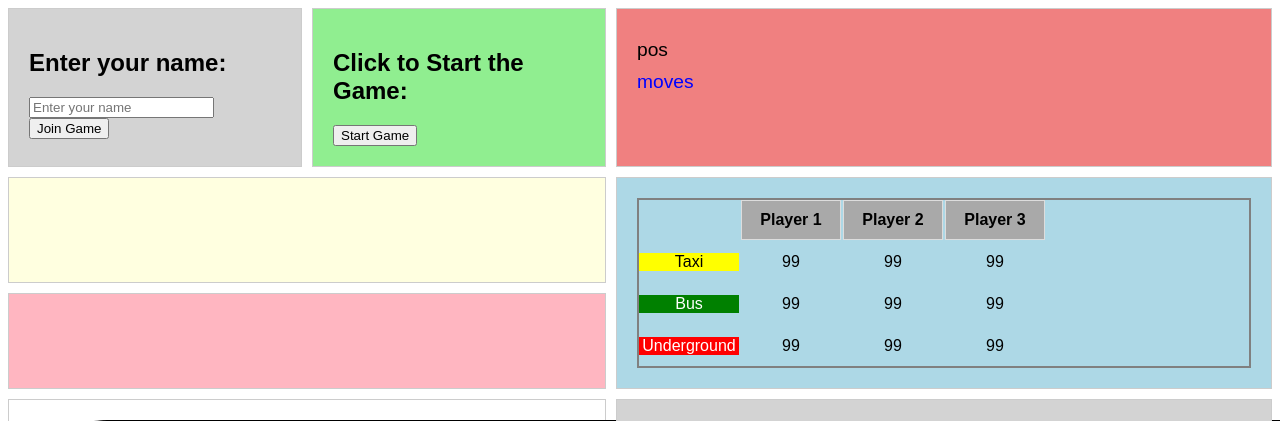
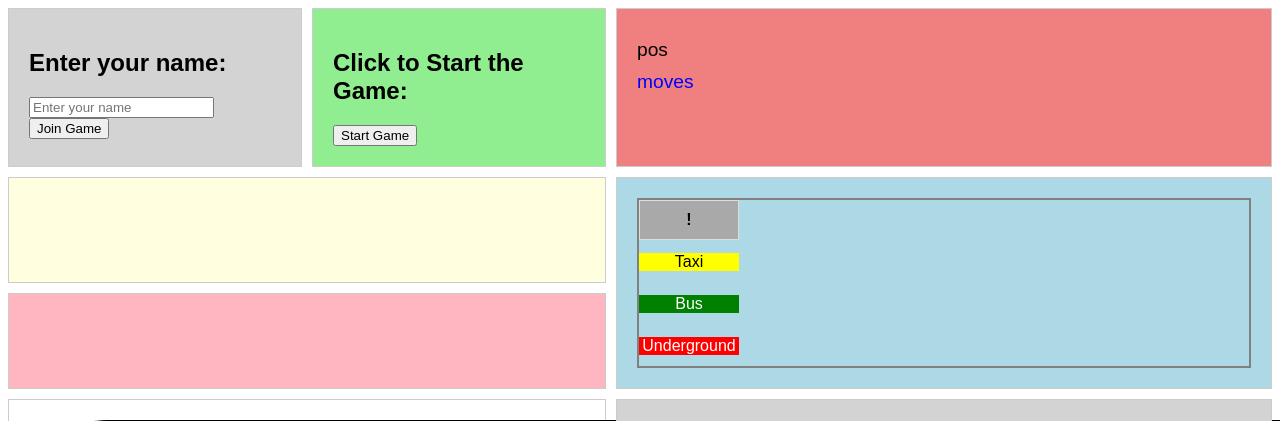
Before and after one commit to supahcraig/scotland_pYard, a Flask app: page /game in a window 1280 px wide. Shown: the top 421 px of that part. Run offline with Flask 3, Linux system fonts and the light colour scheme; a map, chart or similar area stays blank; the page is wider than the window, and the part outside it is not shown; some libraries are stand-ins or nearby versions.

Commit message:
refactored the ticket inventory and initialization at startup.  Removed some old code blocks.

```diff
--- a/app.py
+++ b/app.py
@@ -60,7 +60,7 @@ def handle_new_player(data):
 
     emit('initial_player_state', {'location': p.position,
                                   'role': role,
-                                  'player_index': p.player_index
+                                  'player_index': p.player_index,
     }, room=p.id)
 
 
@@ -74,6 +74,13 @@ def initialize_board():
         )
 
 
+def initialize_ticket_grid():
+    print(f'Initializing the ticket grid for all players....')
+
+    players = [{'name': p.name, 'index': p.player_index} for p in game.players if not p.mrx]
+
+    emit('initialize_ticket_grid', {'players': players}, broadcast=True)
+
 
 @socketio.on('start_game')
 def start_game(_):
@@ -85,7 +92,14 @@ def start_game(_):
     # this will generate new maps, and then the page will refresh it
     draw_map.generate_new_map(game.players, game.G)
 
+    # this initializes the board for each player
     initialize_board()
+
+    # this doesn't update the tickets, just the player grid itself
+    initialize_ticket_grid()
+
+    # this updates the grid with the current ticket counts
+    update_tickets()
 
     #emit('initial_map', { }, broadcast=True)  # moved this to the initialize function on the page
 
@@ -166,7 +180,7 @@ def update_tickets():
     ticket_inventory = [{'name': t.name, 'tickets': t.tickets} for t in game.players if not t.mrx ]
     print(ticket_inventory)
 
-    emit('update_tickets', {'ticket_inventory': ticket_inventory})
+    emit('update_tickets', {'ticket_inventory': ticket_inventory}, broadcast=True)
 
 
 @socketio.on('end_game')
--- a/static/css/tickets.css
+++ b/static/css/tickets.css
@@ -1,7 +1,7 @@
         .tickets-nested-grid {
             display: grid;
-            grid-template-columns: repeat(4, 100px); /* 8 columns in the nested grid */
-            grid-template-rows: repeat(4, 40px); /* 3 rows in the nested grid */
+            grid-template-columns: repeat(1, 100px);
+            grid-template-rows: repeat(4, 40px);
             border: 2px solid gray;
             gap: 2px;
             justify-content: left;
--- a/templates/index.html
+++ b/templates/index.html
@@ -56,42 +56,26 @@
             </div>
         </div>
 
-        <div class="cell cell-6">
+        <div id="ticketInventoryContainer" class="cell cell-6">
             <!--Cell 6 (3rd column)-->
-            <div id="ticketInventory">
-                <div id="ticketInventory" class="tickets-nested-grid">
-                    <div class="tickets-header-row">
-                        <div class="header-cell"></div>
-                        <div id="tickets_name_player1" class="tickets-header-cell">Player 1</div>
-                        <div id="tickets_name_player2" class="tickets-header-cell">Player 2</div>
-                        <div id="tickets_name_player3" class="tickets-header-cell">Player 3</div>
-                    </div>
+            <div id="ticketInventory" class="tickets-nested-grid">
+                <div id="ticketHeaderRow" class="tickets-header-row">
+                    <div class="tickets-header-cell" style="grid-column: 1; grid-row: 1">!</div>
+                </div>
 
-                    <div class="tickets-row">
-                        <div class="ticket-type log-taxi">Taxi</div>
-                        <div id="taxi_count_player1" class="ticket-cell">99</div>
-                        <div id="taxi_count_player2" class="ticket-cell">99</div>
-                        <div id="taxi_count_player3" class="ticket-cell">99</div>
-                    </div>
+                <div id="ticketsTaxiRow" class="tickets-row">
+                    <div class="ticket-type log-taxi" style="grid-column: 1; grid-row: 2">Taxi</div>
+                </div>
 
-                    <div class="tickets-row">
-                        <div class="ticket-type log-bus">Bus</div>
-                        <div id="bus_count_player1" class="ticket-cell">99</div>
-                        <div id="bus_count_player2" class="ticket-cell">99</div>
-                        <div id="bus_count_player3" class="ticket-cell">99</div>
+                <div id="ticketsBusRow" class="tickets-row">
+                    <div class="ticket-type log-bus"style="grid-column: 1; grid-row: 3">Bus</div>
+                </div>
 
-                    </div>
-
-                    <div class="tickets-row">
-                        <div class="ticket-type log-underground">Underground</div>
-                        <div id="underground_count_player1" class="ticket-cell">99</div>
-                        <div id="underground_count_player2" class="ticket-cell">99</div>
-                        <div id="underground_count_player3" class="ticket-cell">99</div>
-
-                    </div>
+                <div id="ticketsUndergroundRow" class="tickets-row">
+                    <div class="ticket-type log-underground" style="grid-column: 1; grid-row: 4">Underground</div>
+                </div>
 
 
-                </div>
             </div>
         </div>
 
@@ -205,61 +189,75 @@
         };
 
 
-/*
-        function update_ticket_inventory(data) {
+        // this needs to be run on startup for each player for each client
+        function add_player_to_ticket_grid(data) {
+            console.log('adding player to ticket grid');
+            console.log(data);
 
-            elements = [document.getElementById(`taxi_count_player${data.name}`),
-                        document.getElementById(`bus_count_player${data.name}`),
-                        document.getElementById(`underground_count_player${data.name}`),
-                        ];
+            // TODO:  update the Ticket Inventory Grid to add a column for our newly added player
+                // modifiy the grid geometry
+                // add the necessary divs for the new player
+                // pray they go where we need them to
 
-            elements.forEach(element => {
-                console.log(element.id);
-
-                switch (element.id.slice(0,4)) {
-                    case 'taxi':
-                        element.innerHTML = data.tickets.taxi;
-                        break;
-                    case 'bus_':
-                        element.innerHTML = data.tickets.bus;
-                        break;
-                    case 'unde':
-                        element.innerHTML = data.tickets.underground;
-                        break;
-                    default:
-                        console.log('inside the default case:   ---' + element.id.slice(0,4) + '---');
-                        element.innerHTML = -1;
-                }
+            // modify the grid to have an additional column when a player joins
+            grid = document.getElementById("ticketInventory");
+            style = window.getComputedStyle(grid);
+            colArray = style.getPropertyValue('grid-template-columns').trim().split(' ');
+            colCount = colArray.length;
+            colArray.push('100px');
+            grid.style.gridTemplateColumns = colArray.join(' ');
 
 
+            // add the Player name cell
+            var e = document.getElementById("ticketHeaderRow");
+            d = document.createElement('div');
 
+            d.id = 'tickets_name_' + data.name;
+            d.classList.add('tickets-header-cell');
+            d.textContent = data.name;
+            e.appendChild(d);
+
+
+            // add the cells to hold the individual player ticket counts
+            modes = ['Taxi', 'Bus', 'Underground'];
+
+            modes.forEach(mode => {
+                var element = document.getElementById('tickets' + mode + 'Row');
+                div = document.createElement('div');
+                div.id = mode.toLowerCase() + '_count_' + data.name;
+                div.classList.add("ticket-cell");
+                element.appendChild(div);
+            });
+
+
+            /*
+            // add the Taxi cell content
+            var taxi = document.getElementById("ticketsTaxiRow");
+            d = document.createElement('div');
+
+            d.id = 'taxi_count_' + data.name;
+            d.classList.add("ticket-cell");
+            taxi.appendChild(d);
+
+            // add the Bus cell content
+            var bus = document.getElementById("ticketsBusRow");
+            d = document.createElement('div');
+
+            d.id = 'bus_count_' + data.name;
+            d.classList.add("ticket-cell");
+            bus.appendChild(d);
+
+            // add the Underground cell content
+            var underground = document.getElementById("ticketsUndergroundRow");
+            d = document.createElement('div');
+
+            d.id = 'underground_count_' + data.name;
+            d.classList.add("ticket-cell");
+            underground.appendChild(d);
+            */
         };
-*/
 
-        function set_ticket_inventory_name(data) {
-            // here we re-set the ID's of the various ticket inventory tags to match the actual player name
-            // TODO:  need to set the column names & ticket inventories for ALL the players
-            //      each player only has THEIR columns renamed
-            //      so when the other players try to have their inventories updated, it throws an error because those names don't exist for them
-            //      might be better to just create them correctly in the first place?
 
-            var element = document.getElementById(`tickets_name_player${data.player_index}`)
-            element.id = "tickets_name_" + data.name;
-            element.innerHTML = data.name + ' (You)';
-
-            // here we have to refer to the elements using the player index
-            // this won't work later, as we will have changed the element names to use the player name
-            elements = [document.getElementById(`taxi_count_player${data.player_index}`),
-                        document.getElementById(`bus_count_player${data.player_index}`),
-                        document.getElementById(`underground_count_player${data.player_index}`),
-                        ];
-
-            elements.forEach(element => {
-                element.id = element.id.slice(0, element.id.length - 7) + data.name;
-                element.style.fontWeight = "bold";
-
-            });
-        };
 
         function set_initial_map() {
             var image = document.getElementById("gameMap");
@@ -322,26 +320,22 @@
                 update_my_location(data.player.position);
                 //update_detective_locations(data.detective_locations);
 
-                set_ticket_inventory_name(data.player);
+                //set_ticket_inventory_name(data.player);
 
                 set_initial_map();
 
             });
 
+            socket.on('initialize_ticket_grid', function(data) {
+                console.log('Initializing ticket grid for all players...');
+                console.log(data);
 
-            //socket.on('initial_map', function() {
-            //    console.log('displaying initial map...');
-            //    var image = document.getElementById("gameMap");
-            //    console.log(image.src)
-            //
-            //    if (role == 'mrx') {
-            //        var newSrc = "static/images/mrx_map.svg?t=1";
-            //    } else {
-            //        var newSrc = "static/images/public_map.svg?t=1";
-            //    }
-            //
-            //    image.src = newSrc;
-            //});
+                data.players.forEach(person => {
+                    add_player_to_ticket_grid(person);
+                });
+
+            });
+
 
 
             socket.on('waiting', function(data) {
@@ -387,6 +381,7 @@
                 // todo:  mr. x doesn't have a ticket inventory to update on the screen
                 // this is the ticket inventory for each person:
                 // [{name, inventory}, {name, inventory}, ...]
+
                 update_ticket_inventory(data);
 
             });
@@ -438,6 +433,7 @@
 
         });
 
+
         function joinGame() {
             console.log('joining game....');
 
@@ -464,11 +460,8 @@
             socket.emit('new_player', { playerId, playerName });
 
 
-            // TODO:  update the Ticket Inventory Grid to add a column for our newly added player
-                // modifiy the grid geometry
-                // add the necessary divs for the new player
-                // pray they go where we need them to
-            //gridContainer.style.gridTemplateColumns = `repeat(${columns}, 1fr)`; // Example: 1fr for equal column sizes
+
+
 
             // Receive player state
             socket.on('initial_player_state', function(data) {
@@ -539,8 +532,12 @@
             });
         };
 
+
+
         function handleMove(destination, mode) {
             console.log("Player selected move: ", destination, "via", mode);
+
+            document.getElementById("yourCurrentPosition").textContent = 'You are currently at Stop # ' + destination;
 
             socket.emit('player_move', {destination: destination, mode: mode});
 
```
Also changed, not shown: other parts of static/css/tickets.css (+1 -0 lines).
